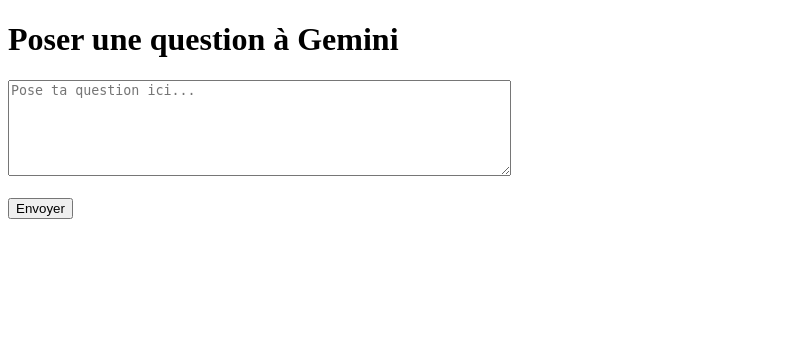
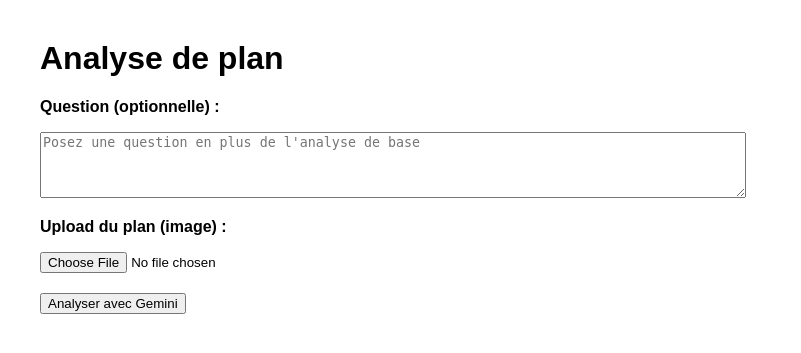
Before and after one commit to Fairy-Lucy/1erProjetDjango, a Django app: page / in a window 1280 px wide. Shown: the top 353 px of the page, without its empty margins (0-801 px from the left). Run offline with Django 4.2, Linux system fonts and the light colour scheme.

Commit message:
integration analyse image

```diff
--- a/main/views.py
+++ b/main/views.py
@@ -1,30 +1,74 @@
 from django.shortcuts import render
 from google import genai
-import os
+from PIL import Image
+import io
+import base64
 
+client = genai.Client(api_key="AIzaSyDmXkGb793pXPH4nfv56RbReY65_rNicNQ")
 
-client = genai.Client(api_key="")
+SYSTEM_PROMPT = """Tu es un assistant technique spécialisé en lecture de plans industriels, outillages de fonderie, moules, usinage et conception mécanique.
+
+Tu analyses des plans techniques fournis sous forme d’images ou de PDF.
+
+Tu dois toujours :
+
+- extraire uniquement les informations visibles ou logiquement déductibles,
+- signaler toute incertitude,
+- ne jamais inventer de dimensions,
+- utiliser un vocabulaire industriel simple et professionnel,
+- produire des réponses structurées, claires et exploitables en atelier, bureau d’études.
+
+Quand le document est incomplet, flou ou ambigu :
+- tu le dis explicitement,
+- tu fournis une analyse partielle plutôt qu’une réponse approximative.
+
+Tu dois être particulièrement attentif à :
+- les cotes,
+- cartouche en bas à droite,
+- les annotations manuscrites,
+- la masse
+
+Tu dois toujours fournir :
+
+1. un résumé simple,
+2. les dimensions principales,
+3. un tableau des cotes importantes,
+4. une estimation de la masse,
+5. le contenu du cartouche du plan,
+6. les limites de fiabilité de l’analyse."""
 
 def ask_gemini(request):
     response_text = ""
     question = ""
+    uploaded_image = None
 
     if request.method == "POST":
         question = request.POST.get("question", "").strip()
+        image_file = request.FILES.get("plan_image")
 
-        if question:
-            prompt = f"""
-Tu es un assistant spécialisé en mécanique industrielle.
-Réponds de manière claire, pédagogique et précise, comme à un technicien expérimenté.
+        if image_file or question:
+            if image_file:
+                image_bytes = image_file.read()
+                pil_image = Image.open(io.BytesIO(image_bytes))
 
-Question de l'utilisateur :
-{question}
-"""
+                mime_type = image_file.content_type or "image/jpeg"
+                uploaded_image = f"data:{mime_type};base64,{base64.b64encode(image_bytes).decode('utf-8')}"
 
-            # ✅ APPEL CORRIGÉ ici
+                user_text = SYSTEM_PROMPT + "\n\n"
+
+                if question:
+                    user_text += f"Question supplémentaire de l'utilisateur :\n{question}\n\n"
+
+                user_text += "Analyse ce plan en suivant STRICTEMENT les instructions ci-dessus."
+
+                contents = [user_text, pil_image]
+
+            else:
+                contents = f"{SYSTEM_PROMPT}\n\nQuestion de l'utilisateur :\n{question}"
+
             response = client.models.generate_content(
-                model="gemini-2.5-flash",      # le plus rapide et performant de ta liste
-                contents=prompt
+                model="gemini-2.5-flash",
+                contents=contents
             )
 
             response_text = response.text
@@ -32,4 +76,5 @@
     return render(request, "ask_gemini.html", {
         "question": question,
         "response_text": response_text,
+        "uploaded_image": uploaded_image,
     })
--- a/templates/ask_gemini.html
+++ b/templates/ask_gemini.html
@@ -1,22 +1,38 @@
 <!DOCTYPE html>
 <html>
 <head>
-    <title>Question à Gemini</title>
+    <title>Reconnaissance de plans - Gemini</title>
+    <style>
+        body { font-family: Arial, sans-serif; margin: 40px; }
+        img { max-width: 100%; border: 2px solid #ddd; border-radius: 8px; margin: 15px 0; }
+        textarea, input[type="file"] { width: 100%; max-width: 700px; }
+    </style>
 </head>
 <body>
 
-    <h1>Poser une question à Gemini</h1>
+    <h1>Analyse de plan</h1>
 
-    <form method="POST">
+    <form method="POST" enctype="multipart/form-data">
         {% csrf_token %}
-        <textarea name="question" rows="6" cols="60" placeholder="Pose ta question ici..." required>{{ question }}</textarea>
-        <br><br>
-        <button type="submit">Envoyer</button>
+
+        <p><strong>Question (optionnelle) :</strong></p>
+        <textarea name="question" rows="4" cols="80" placeholder="Posez une question en plus de l'analyse de base">{{ question }}</textarea>
+
+        <p><strong>Upload du plan (image) :</strong></p>
+        <input type="file" name="plan_image" accept="image/*" style="margin-bottom: 20px;">
+
+        <br>
+        <button type="submit">Analyser avec Gemini</button>
     </form>
+
+    {% if uploaded_image %}
+        <h2>Plan uploadé :</h2>
+        <img src="{{ uploaded_image }}" alt="Plan uploadé">
+    {% endif %}
 
     {% if response_text %}
         <h2>Réponse de Gemini :</h2>
-        <p>{{ response_text }}</p>
+        <p style="white-space: pre-wrap; line-height: 1.6;">{{ response_text }}</p>
     {% endif %}
 
 </body>
```
